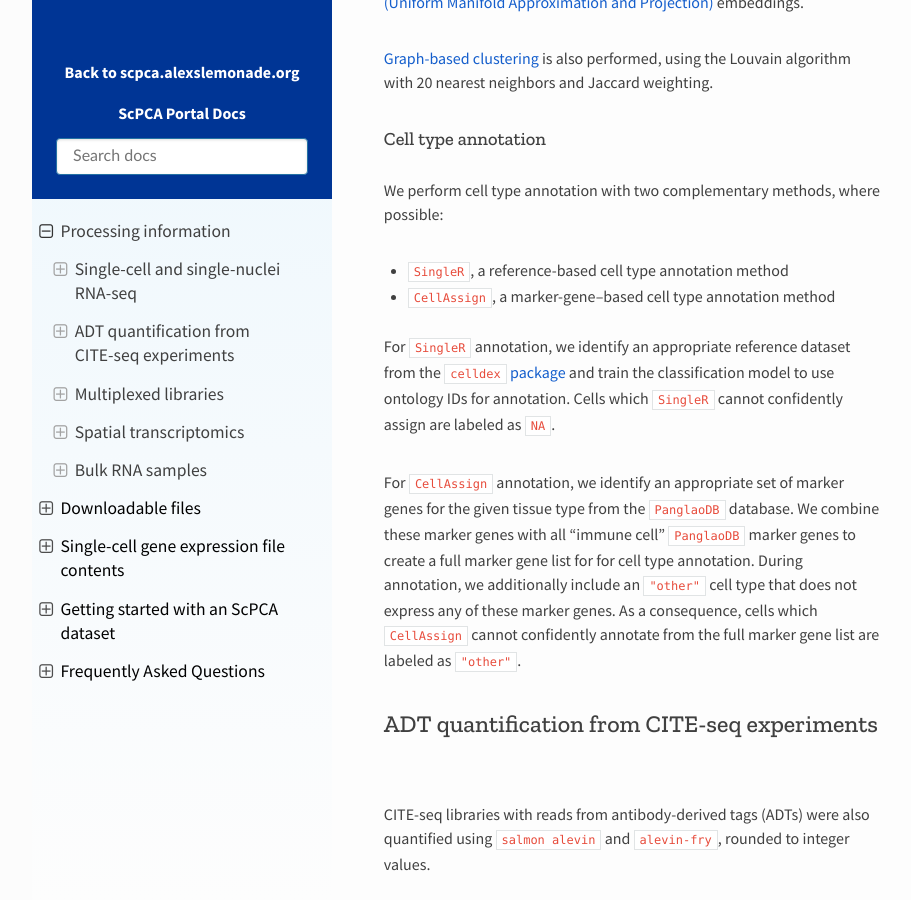
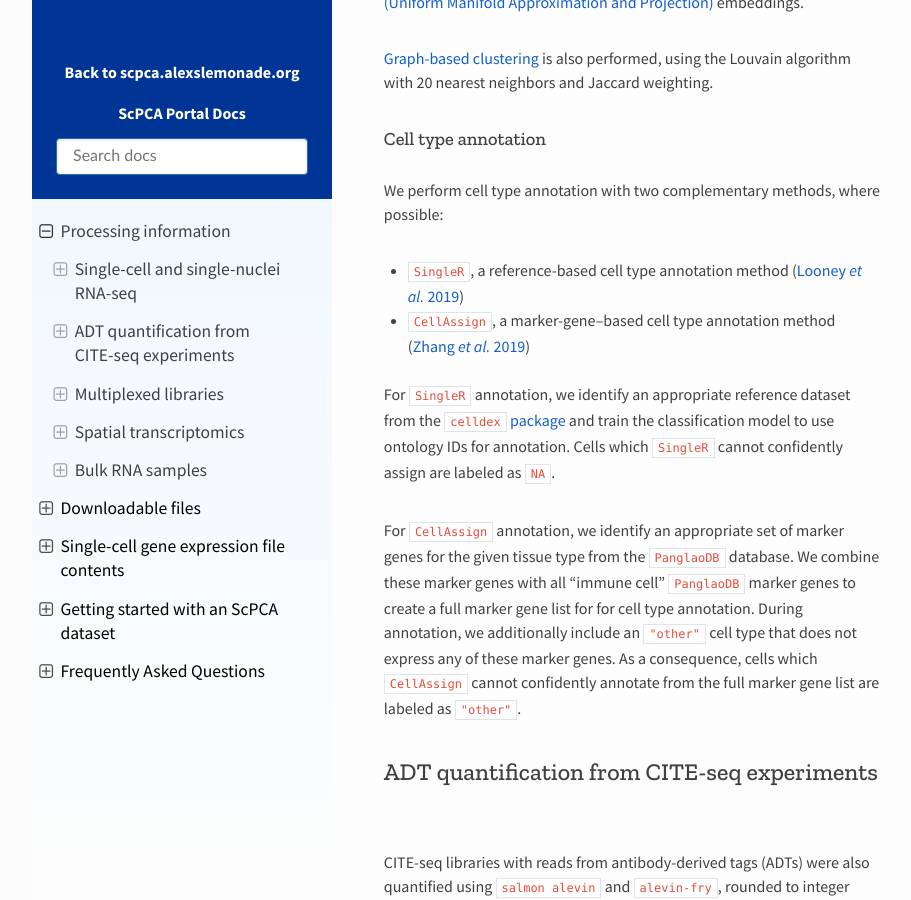
Before and after one commit to DongzeHE/scpca-docs, a Sphinx documentation site: the page built from docs/processing_information.md, in a window 1280 px wide and 900 px high, scrolled down 2856 px. Shown: the whole window, without its empty margins (158-1069 px from the left). Built offline with Sphinx 7.4.7 and the Read the Docs theme 2.0.0, drawn with Linux system fonts in a browser that asks for light colours.

Commit message:
add links to singleR and cellassign papers

```diff
--- a/docs/processing_information.md
+++ b/docs/processing_information.md
@@ -75,8 +75,8 @@
 
 We perform cell type annotation with two complementary methods, where possible:
 
-- [`SingleR`](https://bioconductor.org/packages/release/bioc/html/SingleR.html), a reference-based cell type annotation method
-- [`CellAssign`](https://github.com/Irrationone/cellassign), a marker-gene--based cell type annotation method
+- [`SingleR`](https://bioconductor.org/packages/release/bioc/html/SingleR.html), a reference-based cell type annotation method ([Looney _et al._ 2019](https://doi.org/10.1038/s41590-018-0276-y))
+- [`CellAssign`](https://github.com/Irrationone/cellassign), a marker-gene--based cell type annotation method ([Zhang _et al._ 2019](https://doi.org/10.1038/s41592-019-0529-1))
 
 For `SingleR` annotation, we identify an appropriate reference dataset from the [`celldex` package](http://bioconductor.org/packages/release/data/experiment/html/celldex.html) and train the classification model to use ontology IDs for annotation.
 Cells which `SingleR` cannot confidently assign are labeled as `NA`.
@@ -85,6 +85,7 @@
 We combine these marker genes with all "immune cell" `PanglaoDB` marker genes to create a full marker gene list for for cell type annotation.
 During annotation, we additionally include an `"other"` cell type that does not express any of these marker genes.
 As a consequence, cells which `CellAssign` cannot confidently annotate from the full marker gene list are labeled as `"other"`.
+
 ## ADT quantification from CITE-seq experiments
 
 CITE-seq libraries with reads from antibody-derived tags (ADTs) were also quantified using  [`salmon alevin`](https://salmon.readthedocs.io/en/latest/alevin.html) and [`alevin-fry`](https://alevin-fry.readthedocs.io/en/latest/), rounded to integer values.
```
